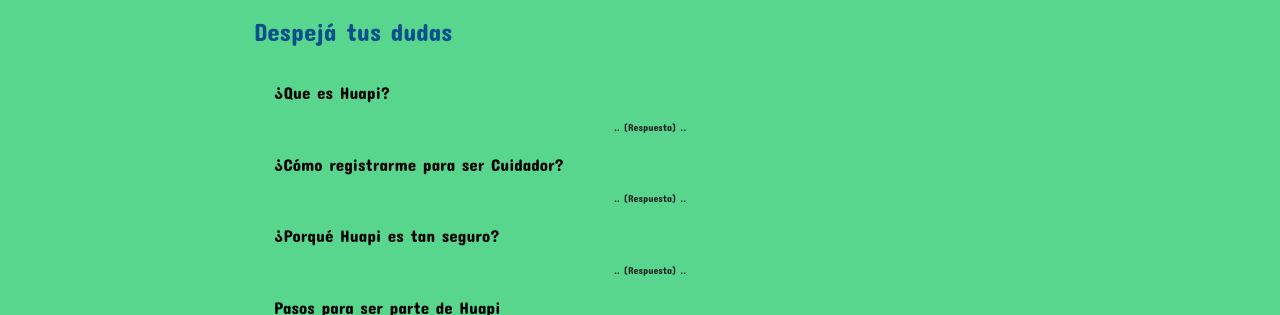
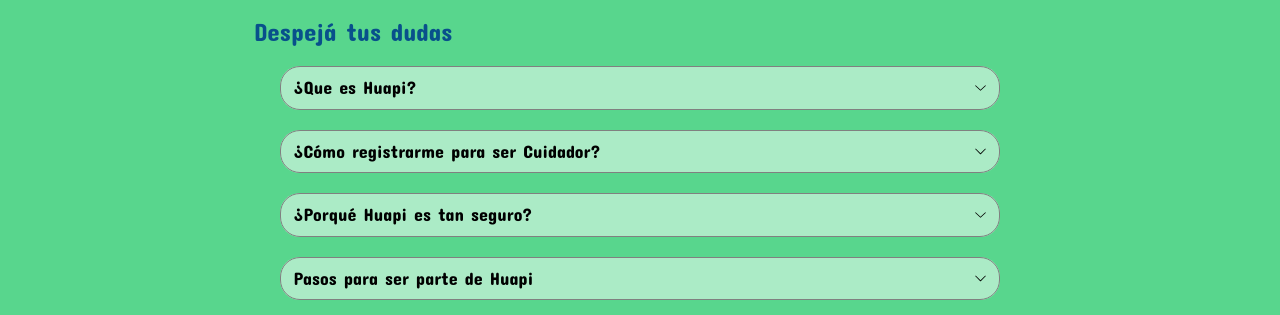
Before and after one commit to santimolina43/huapi, a plain HTML site: page pantallas/preguntasfrecuentes.html in a window 1280 px wide. Shown: the part 121-436 px from the top of the page. Drawn offline with nearby package versions, Linux system fonts and the light colour scheme; a web font is replaced by a local one.

Commit message:
adaptacion de la pantalla 'conoce mas' a la herramienta de bootstrap

```diff
--- a/css/estilo.css
+++ b/css/estilo.css
@@ -541,19 +541,31 @@
 
 /* PANTALLA DE PREGUNTAS FRECUENTES */
 
-
-.dudas ul li {
-    align-self: flex-start;
-    width: fit-content;
-    color: black;
-    font-size: 1.7rem;
+.dudas-container {
+    width: 90%;
+    align-self: center;
 }
 
-.dudas ol {
-    width: 90%;
+.dudas {
+    background-color: #ABEBC6;
+    align-self: flex-start;
+    color: black;
+    font-size: 1.8rem;
+    margin-top: 2rem;
+    border: solid grey 0.1rem;
+    border-radius: 2rem;
 }
 
-.dudas ol li {
+.dudas-uno {
+    margin-top: 0;
+}
+
+.accordion-item {
+    border: none;
+    border-radius: 2rem;
+}
+
+.accordion-body ol li {
     align-self: flex-start;
     width: fit-content;
     color: black;
@@ -561,6 +573,14 @@
     margin-left: 6rem;
     font-size: 1.5rem;
     text-align: left;
+}
+
+.rta {
+    font-size: 1.6rem;
+}
+
+.preg {
+    background-color: #ABEBC6;
 }
 
 
--- a/pantallas/preguntasfrecuentes.html
+++ b/pantallas/preguntasfrecuentes.html
@@ -62,55 +62,55 @@
                 <div class="sectionDudas tituloExp">
                     <h1>Despejá tus dudas</h1>
                 </div>
-                <div class="dudas">
-                    <ul>
-                        <li class="tituloExp">¿Que es Huapi?</li>
-                        <p>.. (Respuesta) ..</p>
-                        <li class="tituloExp">¿Cómo registrarme para ser Cuidador?</li>
-                        <p>.. (Respuesta) ..</p>
-                        <li class="tituloExp">¿Porqué Huapi es tan seguro?</li>
-                        <p>.. (Respuesta) ..</p>
-                        <li class="tituloExp">Pasos para ser parte de Huapi</li>
-                        <ol>
-                            <li>Descargá la App</li>
-                            <li>Registrate</li>
-                            <li>Carga los datos de tus mascotas</li>
-                            <li>Listo! Ya podés disfrutar de la experiencia Huapi</li>
-                        </ol>
-                    </ul>
-                </div>
-                <div class="accordion accordion-flush" id="accordionFlushExample">
-                    <div class="accordion-item">
+                <div class="accordion dudas-container" id="accordionFlushExample">
+                    <div class="accordion-item preg">
                       <h2 class="accordion-header" id="flush-headingOne">
-                        <button class="accordion-button collapsed" type="button" data-bs-toggle="collapse" data-bs-target="#flush-collapseOne" aria-expanded="false" aria-controls="flush-collapseOne">
-                          Accordion Item #1
+                        <button class="accordion-button collapsed dudas dudas-uno" type="button" data-bs-toggle="collapse" data-bs-target="#flush-collapseOne" aria-expanded="false" aria-controls="flush-collapseOne">
+                            ¿Que es Huapi?
                         </button>
                       </h2>
                       <div id="flush-collapseOne" class="accordion-collapse collapse" aria-labelledby="flush-headingOne" data-bs-parent="#accordionFlushExample">
-                        <div class="accordion-body">Placeholder content for this accordion, which is intended to demonstrate the <code>.accordion-flush</code> class. This is the first item's accordion body.</div>
+                        <div class="accordion-body rta">".. (Respuesta) .."</div>
                       </div>
                     </div>
-                    <div class="accordion-item">
+                    <div class="accordion-item preg">
                       <h2 class="accordion-header" id="flush-headingTwo">
-                        <button class="accordion-button collapsed" type="button" data-bs-toggle="collapse" data-bs-target="#flush-collapseTwo" aria-expanded="false" aria-controls="flush-collapseTwo">
-                          Accordion Item #2
+                        <button class="accordion-button collapsed dudas" type="button" data-bs-toggle="collapse" data-bs-target="#flush-collapseTwo" aria-expanded="false" aria-controls="flush-collapseTwo">
+                            ¿Cómo registrarme para ser Cuidador?
                         </button>
                       </h2>
                       <div id="flush-collapseTwo" class="accordion-collapse collapse" aria-labelledby="flush-headingTwo" data-bs-parent="#accordionFlushExample">
-                        <div class="accordion-body">Placeholder content for this accordion, which is intended to demonstrate the <code>.accordion-flush</code> class. This is the second item's accordion body. Let's imagine this being filled with some actual content.</div>
+                        <div class="accordion-body rta">".. (Respuesta) .."</div>
                       </div>
                     </div>
-                    <div class="accordion-item">
+                    <div class="accordion-item preg">
                       <h2 class="accordion-header" id="flush-headingThree">
-                        <button class="accordion-button collapsed" type="button" data-bs-toggle="collapse" data-bs-target="#flush-collapseThree" aria-expanded="false" aria-controls="flush-collapseThree">
-                          Accordion Item #3
+                        <button class="accordion-button collapsed dudas" type="button" data-bs-toggle="collapse" data-bs-target="#flush-collapseThree" aria-expanded="false" aria-controls="flush-collapseThree">
+                            ¿Porqué Huapi es tan seguro?
                         </button>
                       </h2>
                       <div id="flush-collapseThree" class="accordion-collapse collapse" aria-labelledby="flush-headingThree" data-bs-parent="#accordionFlushExample">
-                        <div class="accordion-body">Placeholder content for this accordion, which is intended to demonstrate the <code>.accordion-flush</code> class. This is the third item's accordion body. Nothing more exciting happening here in terms of content, but just filling up the space to make it look, at least at first glance, a bit more representative of how this would look in a real-world application.</div>
+                        <div class="accordion-body rta">".. (Respuesta) .."</div>
                       </div>
                     </div>
-                  </div>
+                    <div class="accordion-item preg">
+                        <h2 class="accordion-header" id="flush-headingFour">
+                          <button class="accordion-button collapsed dudas" type="button" data-bs-toggle="collapse" data-bs-target="#flush-collapseFour" aria-expanded="false" aria-controls="flush-collapseFour">
+                            Pasos para ser parte de Huapi
+                          </button>
+                        </h2>
+                        <div id="flush-collapseFour" class="accordion-collapse collapse" aria-labelledby="flush-headingThree" data-bs-parent="#accordionFlushExample">
+                          <div class="accordion-body rta">
+                            <ol>
+                                <li>Descargá la App</li>
+                                <li>Registrate</li>
+                                <li>Carga los datos de tus mascotas</li>
+                                <li>Listo! Ya podés disfrutar de la experiencia Huapi</li>
+                            </ol>
+                          </div>
+                        </div>
+                      </div>
+                </div>
             </section>
         </div>
     </main>
```
Also changed, not shown: css-bootstrap/bootstrap.min.css.
